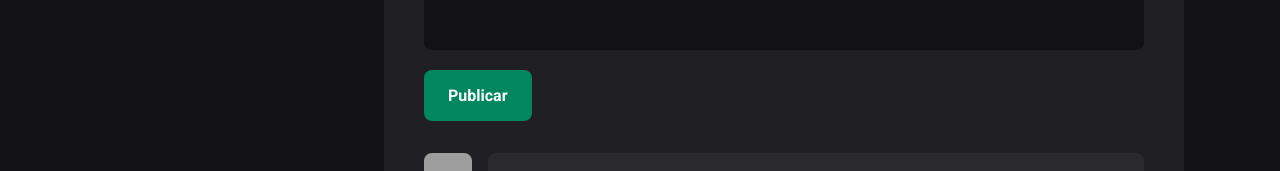
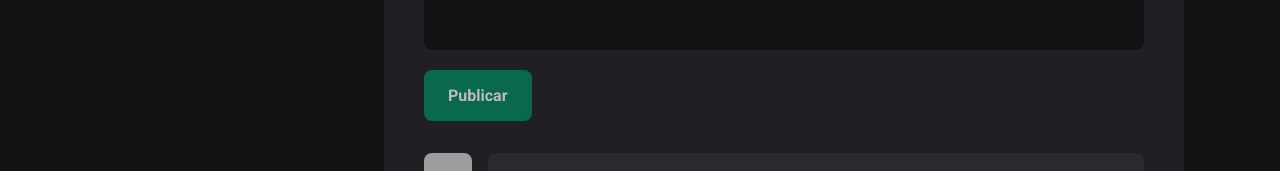
Before and after one commit to valentimcanejo/ignite-2022, a React (Vite) app: page / in a window 1280 px wide. Shown: the part 423-594 px from the top of the page. Built offline with nearby package versions, Linux system fonts and the light colour scheme; grey boxes are pictures that could not be loaded.

Commit message:
feat: adiciona validação de comentários

```diff
--- a/src/components/Post.jsx
+++ b/src/components/Post.jsx
@@ -39,6 +39,13 @@ export function Post({ author, publishedAt, content }) {
     setComments(commentsWithoutDeletedOne);
   }
 
+  function handleNewCommentInvalid(e) {
+    e.target.setCustomValidity("");
+    setNewCommentText(e.target.value);
+  }
+
+  const isNewCommentEmpty = newCommentText.length === 0;
+
   return (
     <article className={styles.post}>
       <header>
@@ -75,13 +82,17 @@ export function Post({ author, publishedAt, content }) {
       <form onSubmit={handleCreateNewComment} className={styles.commentForm}>
         <strong>Deixe seu comentário</strong>
         <textarea
+          required
+          onInvalid={handleNewCommentInvalid}
           value={newCommentText}
           onChange={handleNewCommentChange}
           name="comment"
           placeholder="Deixe um comentário"
         />
         <footer>
-          <button type="submit">Publicar</button>
+          <button disabled={isNewCommentEmpty} type="submit">
+            Publicar
+          </button>
         </footer>
       </form>
       <div className={styles.commentList}>
--- a/src/components/Post.module.css
+++ b/src/components/Post.module.css
@@ -114,6 +114,15 @@
     background: var(--green-300);
 }
 
+.commentForm button[type=submit]:not(:disabled):hover{
+    background: var(--green-300);
+}
+
+.commentForm button[type=submit]:disabled{
+    opacity: 0.7;
+    cursor: not-allowed;
+}
+
 .commentList{
     margin-top: 2rem;
 }
```
